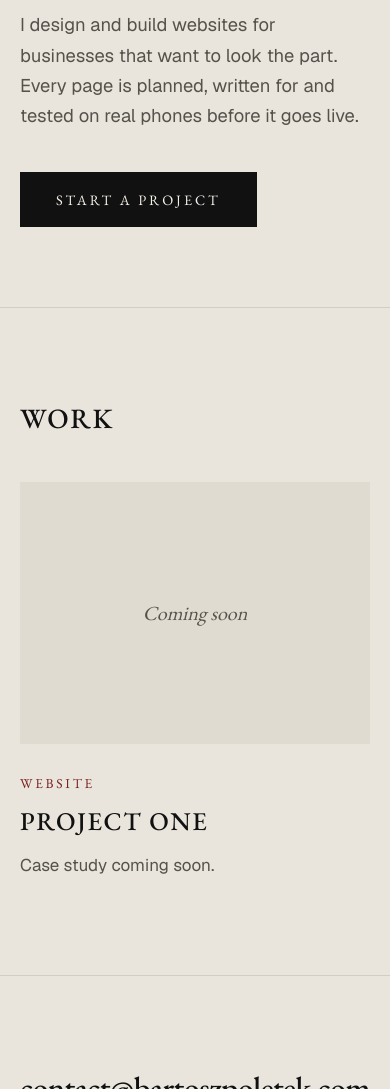
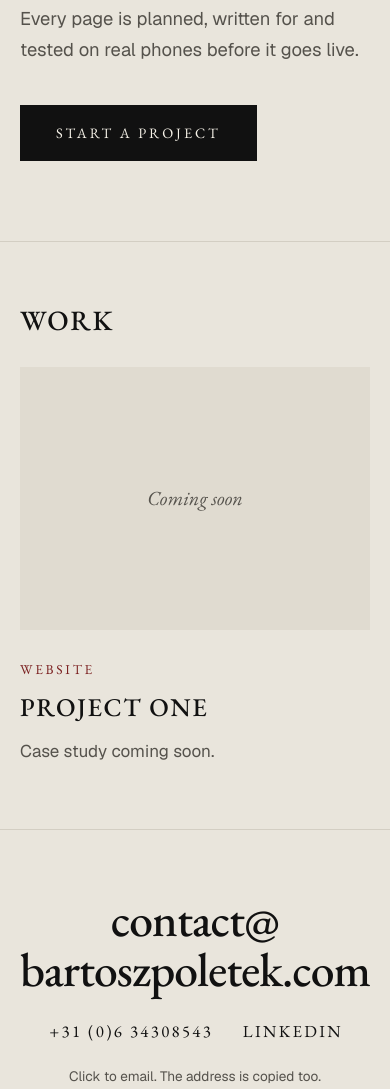
Before and after one commit to paragonlord/Bartosz-Poletek-Website-, a plain HTML site: page index.html in a window 390 px wide. Shown: the part 309-1398 px from the top of the page. Drawn offline with nearby package versions, Linux system fonts and the light colour scheme.

Commit message:
Mobile pass: self-host fonts, tighter headline, two-line centred email, calmer spacing

```diff
--- a/index.html
+++ b/index.html
@@ -5,9 +5,8 @@
   <meta name="viewport" content="width=device-width, initial-scale=1">
   <title>Bartosz Poletek | Web Design</title>
   <meta name="description" content="Bartosz Poletek designs and builds websites for businesses that want to look the part.">
-  <link rel="preconnect" href="https://fonts.googleapis.com">
-  <link rel="preconnect" href="https://fonts.gstatic.com" crossorigin>
-  <link href="https://fonts.googleapis.com/css2?family=EB+Garamond:wght@400;500;600&family=Geist:wght@400;500&display=swap" rel="stylesheet">
+  <link rel="preload" href="fonts/eb-garamond-latin-500-normal.woff2" as="font" type="font/woff2" crossorigin>
+  <link rel="preload" href="fonts/geist-latin-400-normal.woff2" as="font" type="font/woff2" crossorigin>
   <link rel="stylesheet" href="style.css">
 </head>
 <body>
@@ -62,7 +61,7 @@
 
     // Split into letters for the hover wave.
     mega.innerHTML = [...mega.textContent]
-      .map((c, i) => `<span style="--i:${i}" aria-hidden="true">${c}</span>`).join('');
+      .map((c, i) => `<span style="--i:${i}" aria-hidden="true">${c}</span>` + (c === '@' ? '<br class="m-br">' : '')).join('');
 
     // Shrink or grow the email so it spans the full width.
     function fit() {
--- a/style.css
+++ b/style.css
@@ -1,3 +1,11 @@
+/* Self-hosted fonts (SIL Open Font License, see fonts/) */
+@font-face { font-family: "EB Garamond"; src: url("fonts/eb-garamond-latin-400-normal.woff2") format("woff2"); font-weight: 400; font-style: normal; font-display: swap; }
+@font-face { font-family: "EB Garamond"; src: url("fonts/eb-garamond-latin-500-normal.woff2") format("woff2"); font-weight: 500; font-style: normal; font-display: swap; }
+@font-face { font-family: "EB Garamond"; src: url("fonts/eb-garamond-latin-600-normal.woff2") format("woff2"); font-weight: 600; font-style: normal; font-display: swap; }
+@font-face { font-family: "EB Garamond"; src: url("fonts/eb-garamond-latin-400-italic.woff2") format("woff2"); font-weight: 400; font-style: italic; font-display: swap; }
+@font-face { font-family: "Geist"; src: url("fonts/geist-latin-400-normal.woff2") format("woff2"); font-weight: 400; font-style: normal; font-display: swap; }
+@font-face { font-family: "Geist"; src: url("fonts/geist-latin-500-normal.woff2") format("woff2"); font-weight: 500; font-style: normal; font-display: swap; }
+
 /* Change these to restyle the whole site */
 :root {
   --bg: #e9e5dc;      /* cold bone */
@@ -57,8 +65,8 @@ h1, h2, h3 {
 
 /* Hero */
 .hero { padding-top: clamp(4rem, 12vw, 9rem); padding-bottom: clamp(5rem, 12vw, 9rem); }
-.hero h1 { font-size: clamp(2.75rem, 8vw, 6rem); }
-.lead { max-width: 34rem; margin: 2rem 0 2.5rem; font-size: 1.15rem; color: var(--muted); }
+.hero h1 { font-size: clamp(2.1rem, 8.8vw, 6rem); }
+.lead { max-width: 34rem; text-wrap: pretty; margin: 2rem 0 2.5rem; font-size: 1.15rem; color: var(--muted); }
 
 .btn {
   display: inline-block;
@@ -112,6 +120,7 @@ h1, h2, h3 {
   transition: transform .5s cubic-bezier(.16, 1, .3, 1), color .3s;
   transition-delay: calc(var(--i) * 12ms);
 }
+.m-br { display: none; }
 .mega:hover span { transform: translateY(-.08em); color: var(--accent); }
 .mega:active span { transform: translateY(0); }
 
@@ -143,6 +152,13 @@ h1, h2, h3 {
 .legal a:hover { color: var(--ink); }
 
 @media (max-width: 700px) {
+  .section { padding-top: 4rem; padding-bottom: 4rem; }
+  .section h2 { margin-bottom: 2rem; }
+  .contact { padding-top: 4rem; }
+  .m-br { display: inline; }   /* email breaks after the @ so it can be bigger */
+  .mega { line-height: 1.05; text-align: center; }
+  .details { gap: .5rem 2rem; font-size: 1.05rem; letter-spacing: .14em; }
+  .details a { margin-right: -.14em; }
   .project { grid-template-columns: 1fr; }
   .nav { letter-spacing: .14em; font-size: .78rem; }
   .links { gap: 1.25rem; }
```
Also changed, not shown: fonts/LICENSE-eb-garamond.txt (added), fonts/LICENSE-geist.txt (added), fonts/eb-garamond-latin-400-italic.woff2 (added), fonts/eb-garamond-latin-400-normal.woff2 (added), fonts/eb-garamond-latin-500-normal.woff2 (added), fonts/eb-garamond-latin-600-normal.woff2 (added), fonts/geist-latin-400-normal.woff2 (added), fonts/geist-latin-500-normal.woff2 (added), 1 other file.
